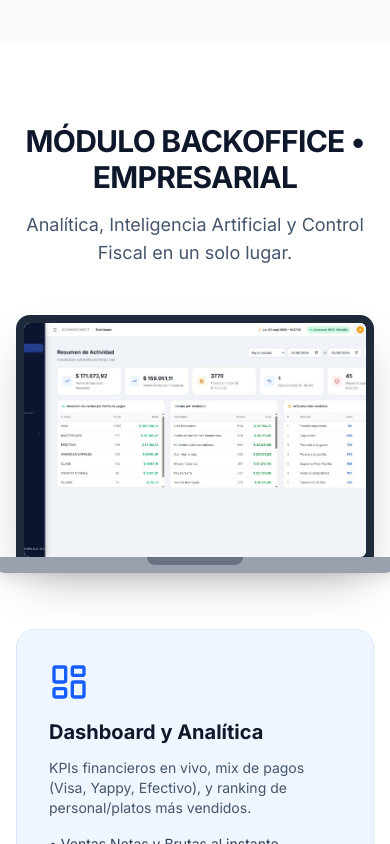
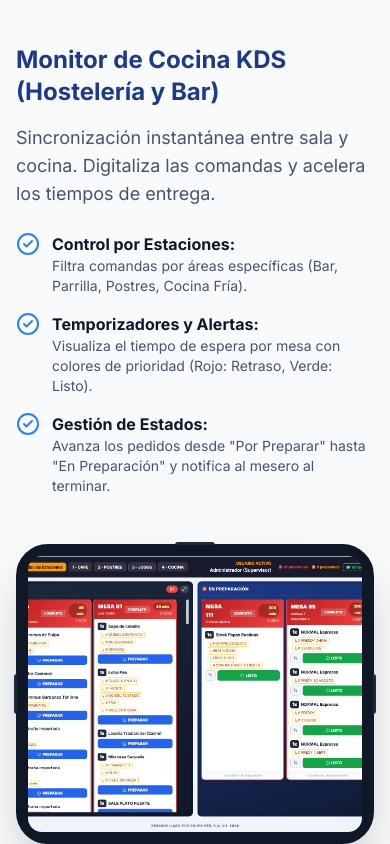
Before and after one commit to grupovevsa-cyber/grupovevsa-web, a Next.js app: page /productos/iconpos in a window 390 px wide. Shown: the part 3900-4744 px from the top of the page. Built offline with nearby package versions, Linux system fonts and the light colour scheme.

Commit message:
feat: add KDS section to ICONPOS WEB CONECT page with tablet mockup

```diff
--- a/src/app/productos/iconpos/page.tsx
+++ b/src/app/productos/iconpos/page.tsx
@@ -189,6 +189,56 @@ export default function IconposWebConnect() {
               </ul>
             </div>
           </div>
+
+          {/* Módulo KDS (Kitchen Display System) */}
+          <div className="grid md:grid-cols-2 gap-12 items-center mb-10 border-t border-slate-200 pt-20">
+            <div>
+              <h3 className="text-2xl font-bold text-blue-900 mb-4">Monitor de Cocina KDS (Hostelería y Bar)</h3>
+              <p className="text-slate-600 mb-6 text-lg">
+                Sincronización instantánea entre sala y cocina. Digitaliza las comandas y acelera los tiempos de entrega.
+              </p>
+              <ul className="space-y-4">
+                <li className="flex gap-3">
+                  <CheckCircle2 className="w-6 h-6 text-blue-500 shrink-0" />
+                  <div>
+                    <span className="font-bold text-slate-900">Control por Estaciones:</span>
+                    <p className="text-slate-600 text-sm">Filtra comandas por áreas específicas (Bar, Parrilla, Postres, Cocina Fría).</p>
+                  </div>
+                </li>
+                <li className="flex gap-3">
+                  <CheckCircle2 className="w-6 h-6 text-blue-500 shrink-0" />
+                  <div>
+                    <span className="font-bold text-slate-900">Temporizadores y Alertas:</span>
+                    <p className="text-slate-600 text-sm">Visualiza el tiempo de espera por mesa con colores de prioridad (Rojo: Retraso, Verde: Listo).</p>
+                  </div>
+                </li>
+                <li className="flex gap-3">
+                  <CheckCircle2 className="w-6 h-6 text-blue-500 shrink-0" />
+                  <div>
+                    <span className="font-bold text-slate-900">Gestión de Estados:</span>
+                    <p className="text-slate-600 text-sm">Avanza los pedidos desde "Por Preparar" hasta "En Preparación" y notifica al mesero al terminar.</p>
+                  </div>
+                </li>
+              </ul>
+            </div>
+
+            {/* Mockup de Tablet (iPad Landscape Style) para KDS */}
+            <div className="relative mx-auto border-gray-900 bg-gray-900 border-[12px] rounded-[2rem] h-[300px] sm:h-[400px] w-full max-w-2xl shadow-2xl">
+              {/* Hardware details */}
+              <div className="absolute top-1/2 -left-[14px] w-[3px] h-[40px] bg-gray-800 rounded-l-lg -translate-y-1/2"></div>
+              <div className="absolute top-1/2 -right-[14px] w-[3px] h-[40px] bg-gray-800 rounded-r-lg -translate-y-1/2"></div>
+              <div className="absolute -top-[14px] left-1/2 w-[40px] h-[3px] bg-gray-800 rounded-t-lg -translate-x-1/2"></div>
+              <div className="rounded-xl overflow-hidden w-full h-full bg-slate-900 relative">
+                <Image
+                  src="/images/iconpos/kds-monitor.png"
+                  alt="Monitor de Cocina KDS ICONPOS"
+                  fill
+                  className="object-cover object-top"
+                />
+              </div>
+            </div>
+          </div>
+
         </div>
       </section>
 
```
Also changed, not shown: public/images/iconpos/kds-monitor.png (added).
